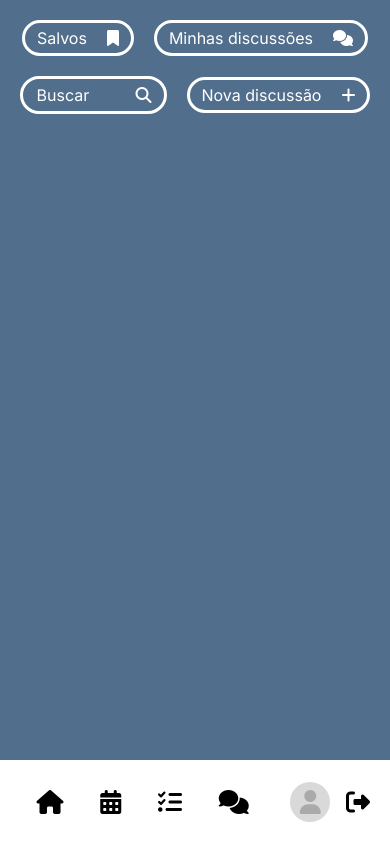
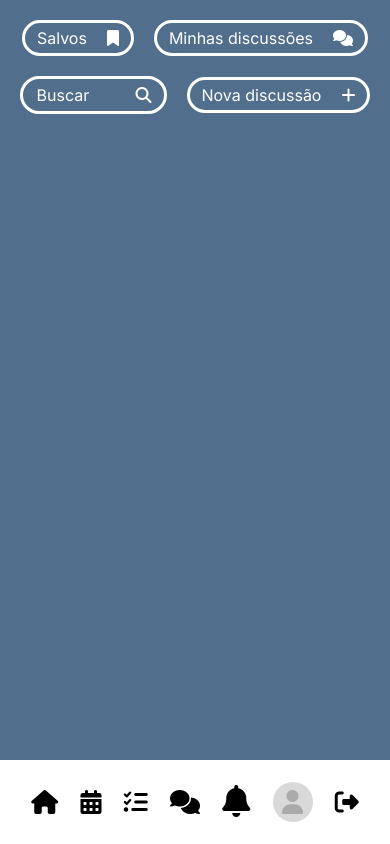
Before and after one commit to ICEI-PUC-Minas-PMGCC-TI/ti-1-pmg-cc-m-20241-g8-dificuldade-de-ser-produtivo, a website with bundled scripts: page codigo/public/forum.html in a window 390 px wide. Built offline with nearby package versions, Linux system fonts and the light colour scheme; no server answers.

Commit message:
Ajuste da barra lateral

```diff
--- a/codigo/public/assets/css/styles.css
+++ b/codigo/public/assets/css/styles.css
@@ -61,20 +61,6 @@ nav {
     justify-content: space-between;
 }
 
-.nav-group {
-    /*Espaçamento entre os itens*/
-    display: flex;
-    flex-direction: column;
-}
-
-.nav-group:nth-child(1) {
-    gap: 30px;
-}
-
-.nav-group:nth-child(2) {
-    gap: 80px
-}
-
 .nav-item,
 #nav-profile {
     /*Posicionando os elementos de cada item*/
@@ -86,7 +72,7 @@ nav {
 
 .nav-item {
     /*Forçando uma altura para cada item*/
-    height: 80px;
+    height: 60px;
 
     padding: 0 25%;
     gap: 30%;
@@ -181,25 +167,11 @@ main {
         order: 2;
         flex: 1 1 10%;
 
-        display: grid;
-        grid-template-columns: 70% 1fr;
-        grid-template-rows: 100%;
+        display: flex;
+        flex-direction: row;
+        justify-content: space-around;
 
         padding: 0 20px;
-    }
-
-    .nav-group {
-        flex-direction: row;
-
-        gap: 22% !important;
-    }
-
-    .nav-group:nth-child(1) {
-        justify-content: center;
-    }
-
-    .nav-group:nth-child(2) {
-        justify-content: end;
     }
 
     .nav-item {
@@ -285,7 +257,7 @@ nav,
 .main-container {
     margin: 0;
     padding: 0;
-    height: 100vh;
+    height: 300px;
     /* Use 100vh para ocupar toda a altura da janela */
     display: flex;
     flex-direction: column;
@@ -293,7 +265,7 @@ nav,
     /* Alinha o conteúdo no final da página */
     z-index: 10;
     /* Higher z-index to ensure it stays on top */
-    position: fixed;
+    position: absolute;
     /* Ensure it stays fixed in the viewport */
 }
 
--- a/codigo/public/forum.html
+++ b/codigo/public/forum.html
@@ -14,7 +14,6 @@
 
 <body>
     <nav>
-        <div class="nav-group">
         <a href="inicio.html" class="nav-item" id="nav-home">
             <i class=" fa-solid fa-house"></i>
             <span>Início</span>
@@ -31,19 +30,19 @@
             <i class="fa-solid fa-comments"></i>
             <span>Fórum</span>
         </a>
+        <div id="nav-notifications">
+            <div>
+                <i class="fa-solid fa-bell"></i>
             </div>
-
-        <div class="nav-group">
+        </div>
         <a href="perfil.html" id="nav-profile">
             <div>
                 <i class="fa-solid fa-user"></i>
             </div>
         </a>
-
         <div class="nav-item" id="nav-logout">
             <i class="fa-solid fa-right-from-bracket"></i>
             <span>Sair</span>
-            </div>
         </div>
     </nav>
 
```
Also changed, not shown: codigo/public/assets/js/notificacoes/main.js (+34 -38 lines), codigo/public/discussao.html (+4 -5 lines), codigo/public/editor-de-discussao.html (+4 -5 lines), codigo/public/inicio.html (+15 -3 lines), codigo/public/perfil.html (+4 -5 lines), codigo/public/tarefas.html (+4 -5 lines). Lines whose indentation alone changed are shown as unchanged.
